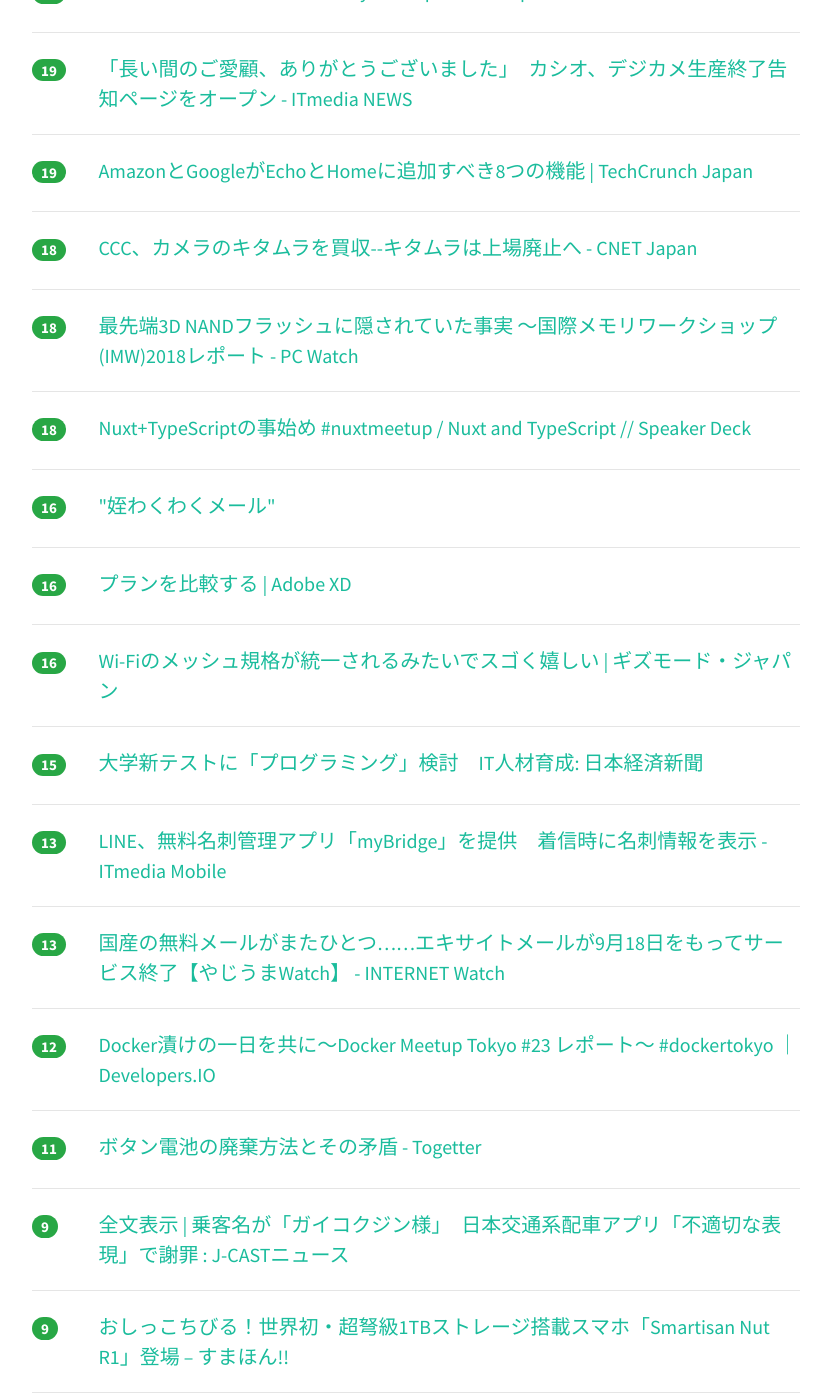
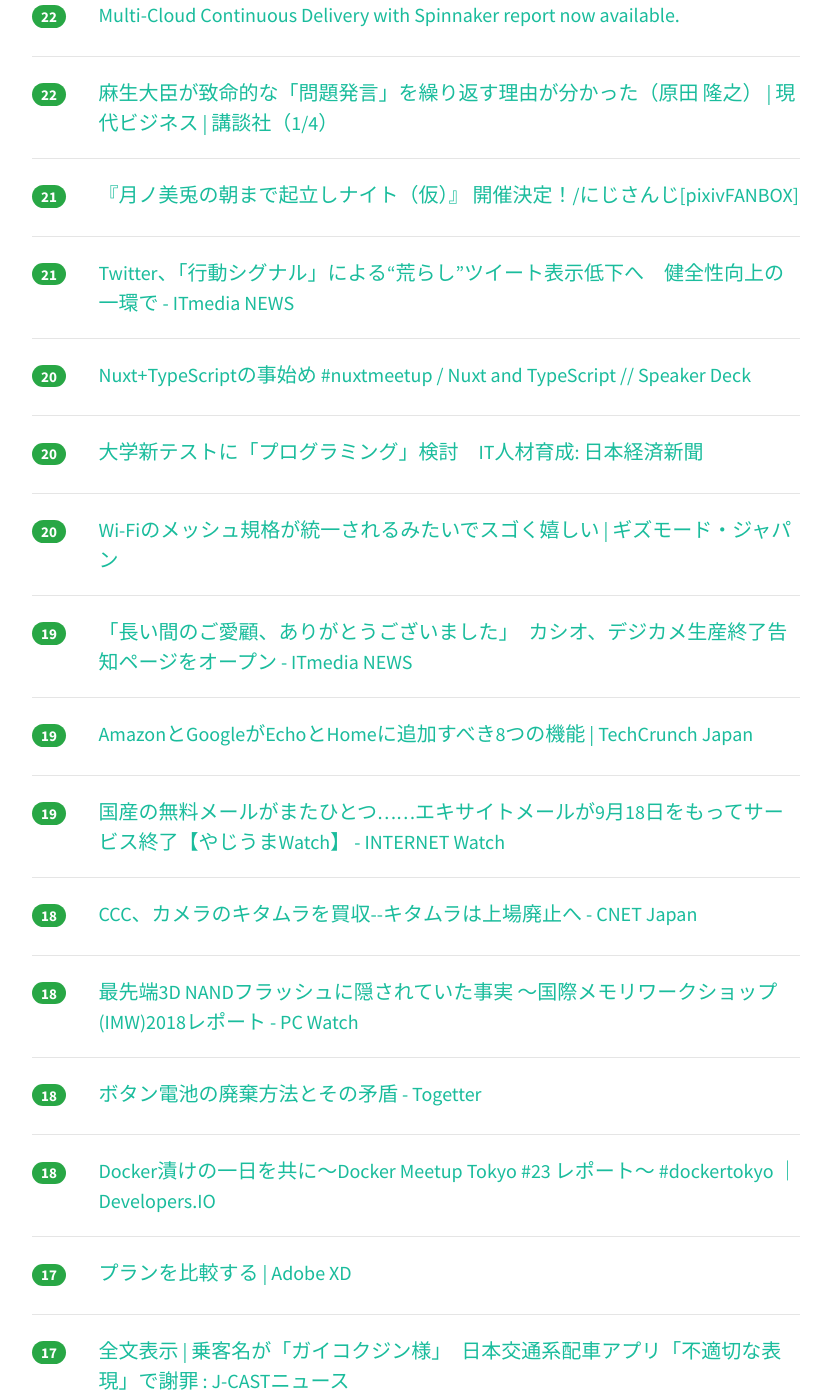
Before and after one commit to yatta47/hatena-matome-site, a Jekyll site: the page built from _posts/2018-05-16-hatena.md, in a window 1280 px wide and 1400 px high, scrolled down 2367 px. Shown: the whole window, without its empty margins (224-1055 px from the left). Built offline with Jekyll 4.4.1, drawn with Linux system fonts in a browser that asks for light colours; nearby versions of some CDN libraries; some of the changed text lies outside the part shown.

Commit message:
Updated 2018-05-16

```diff
--- a/_posts/2018-05-16-hatena.md
+++ b/_posts/2018-05-16-hatena.md
@@ -1,33 +1,38 @@
 ---
 layout: post
 title:  "2018-05-16 はてぶIT"
-date:   2018-05-16 11:01:15
+date:   2018-05-16 12:00:53
 tags: [it-hotentry]
 ---
-37 件のデータあり
+43 件のデータあり
 
 <hr><div class="row">
-<div class="col-1"><span class="badge badge-pill badge-success h2">173</span></div>
+<div class="col-1"><span class="badge badge-pill badge-success h2">206</span></div>
 <div class="col-11"><a href='https://anond.hatelabo.jp/20180515224704' target='_blank'>中古本って、作者にお金は入らないよね？　 無断アップロードも、作者にお..</a></div>
 </div>
 <hr>
 <div class="row">
-<div class="col-1"><span class="badge badge-pill badge-success h2">82</span></div>
+<div class="col-1"><span class="badge badge-pill badge-success h2">105</span></div>
 <div class="col-11"><a href='https://qiita.com/KSRG_Miyabi/items/2a3b5bdca464ec1154d7' target='_blank'>キズナアイとねこますの声を入れ替える機械学習をした - Qiita</a></div>
 </div>
 <hr>
 <div class="row">
-<div class="col-1"><span class="badge badge-pill badge-success h2">48</span></div>
+<div class="col-1"><span class="badge badge-pill badge-success h2">89</span></div>
+<div class="col-11"><a href='https://r25.jp/article/545051307150263563' target='_blank'>限界まで使え。“世界の前澤”が語る「お金を増やす方法」はシンプルだった｜新R25 - 世の中がわかるジブンもいい。</a></div>
+</div>
+<hr>
+<div class="row">
+<div class="col-1"><span class="badge badge-pill badge-success h2">63</span></div>
 <div class="col-11"><a href='https://speakerdeck.com/chie8842/ji-jie-xue-xi-depuroiwozhi-erukontenaji-shu' target='_blank'>機械学習デプロイを支えるコンテナ技術 // Speaker Deck</a></div>
 </div>
 <hr>
 <div class="row">
-<div class="col-1"><span class="badge badge-pill badge-success h2">48</span></div>
+<div class="col-1"><span class="badge badge-pill badge-success h2">63</span></div>
 <div class="col-11"><a href='http://www.minimalist-kenki.net/entry/canva' target='_blank'>無料高機能デザインツール「Canva」でブログアイコン作ってみた - kenkilog</a></div>
 </div>
 <hr>
 <div class="row">
-<div class="col-1"><span class="badge badge-pill badge-success h2">46</span></div>
+<div class="col-1"><span class="badge badge-pill badge-success h2">49</span></div>
 <div class="col-11"><a href='https://tjo.hatenablog.com/entry/2018/05/15/193000' target='_blank'>「データを集める前にデータ分析責任者（データサイエンティスト）を雇うべき」理由とは - 六本木で働くデータサイエンティストのブログ</a></div>
 </div>
 <hr>
@@ -37,8 +42,18 @@ tags: [it-hotentry]
 </div>
 <hr>
 <div class="row">
+<div class="col-1"><span class="badge badge-pill badge-success h2">35</span></div>
+<div class="col-11"><a href='https://note.mu/lotus/n/nc3996da39773' target='_blank'>約4万RTされた「サクッと飲食店を決るアプリ」を作ろうと思った理由｜ren@プロダクトメイカー｜note</a></div>
+</div>
+<hr>
+<div class="row">
 <div class="col-1"><span class="badge badge-pill badge-success h2">34</span></div>
 <div class="col-11"><a href='https://av.watch.impress.co.jp/docs/news/1121966.html' target='_blank'>キタムラをCCCが買収、上場廃止へ。写真プリント店舗やネットサービス強化 - AV Watch</a></div>
+</div>
+<hr>
+<div class="row">
+<div class="col-1"><span class="badge badge-pill badge-success h2">33</span></div>
+<div class="col-11"><a href='http://teineini.net/20180515-evernote-tukaikata/' target='_blank'>Evernote歴8年の私のイマの使い方</a></div>
 </div>
 <hr>
 <div class="row">
@@ -47,28 +62,28 @@ tags: [it-hotentry]
 </div>
 <hr>
 <div class="row">
-<div class="col-1"><span class="badge badge-pill badge-success h2">32</span></div>
-<div class="col-11"><a href='https://r25.jp/article/545051307150263563' target='_blank'>限界まで使え。“世界の前澤”が語る「お金を増やす方法」はシンプルだった｜新R25 - 世の中がわかるジブンもいい。</a></div>
+<div class="col-1"><span class="badge badge-pill badge-success h2">31</span></div>
+<div class="col-11"><a href='http://tkybpp.hatenablog.com/entry/2018/05/16/073000' target='_blank'>【翻訳】「シリコンバレーから生まれた最高の文書」と絶賛されたNetflixのカルチャーガイド全文 - BppLOG</a></div>
 </div>
 <hr>
 <div class="row">
-<div class="col-1"><span class="badge badge-pill badge-success h2">30</span></div>
-<div class="col-11"><a href='https://note.mu/lotus/n/nc3996da39773' target='_blank'>約4万RTされた「サクッと飲食店を決るアプリ」を作ろうと思った理由｜ren@プロダクトメイカー｜note</a></div>
+<div class="col-1"><span class="badge badge-pill badge-success h2">29</span></div>
+<div class="col-11"><a href='https://japan.cnet.com/article/35119191/' target='_blank'>A4用紙と一緒に撮影するだけ--衣服向け採寸アプリ「MeasureBot」 - CNET Japan</a></div>
+</div>
+<hr>
+<div class="row">
+<div class="col-1"><span class="badge badge-pill badge-success h2">29</span></div>
+<div class="col-11"><a href='https://anond.hatelabo.jp/20180515182221' target='_blank'>神はいる</a></div>
+</div>
+<hr>
+<div class="row">
+<div class="col-1"><span class="badge badge-pill badge-success h2">29</span></div>
+<div class="col-11"><a href='https://gigazine.net/news/20180515-high-school-phishing/' target='_blank'>高校生が偽サイトを作り先生のパスワードを盗んで学校のシステムに侵入し生徒の成績を書き換えて逮捕される - GIGAZINE</a></div>
 </div>
 <hr>
 <div class="row">
 <div class="col-1"><span class="badge badge-pill badge-success h2">28</span></div>
-<div class="col-11"><a href='https://japan.cnet.com/article/35119191/' target='_blank'>A4用紙と一緒に撮影するだけ--衣服向け採寸アプリ「MeasureBot」 - CNET Japan</a></div>
-</div>
-<hr>
-<div class="row">
-<div class="col-1"><span class="badge badge-pill badge-success h2">28</span></div>
-<div class="col-11"><a href='http://teineini.net/20180515-evernote-tukaikata/' target='_blank'>Evernote歴8年の私のイマの使い方</a></div>
-</div>
-<hr>
-<div class="row">
-<div class="col-1"><span class="badge badge-pill badge-success h2">27</span></div>
-<div class="col-11"><a href='https://gigazine.net/news/20180515-high-school-phishing/' target='_blank'>高校生が偽サイトを作り先生のパスワードを盗んで学校のシステムに侵入し生徒の成績を書き換えて逮捕される - GIGAZINE</a></div>
+<div class="col-11"><a href='https://www.publickey1.jp/blog/18/fusefuse_openux.html' target='_blank'>モバイルネイティブアプリ開発ツールのFUSE、製品全体を「Fuse Open」としてオープンソースで公開。UXをマークアップで迅速に開発可能 － Publickey</a></div>
 </div>
 <hr>
 <div class="row">
@@ -83,17 +98,12 @@ tags: [it-hotentry]
 <hr>
 <div class="row">
 <div class="col-1"><span class="badge badge-pill badge-success h2">24</span></div>
-<div class="col-11"><a href='https://www.publickey1.jp/blog/18/fusefuse_openux.html' target='_blank'>モバイルネイティブアプリ開発ツールのFUSE、製品全体を「Fuse Open」としてオープンソースで公開。UXをマークアップで迅速に開発可能 － Publickey</a></div>
+<div class="col-11"><a href='https://note.mu/satoshiomiya/n/n1800d951e40e' target='_blank'>ビジネスストーリーをクリアに構造化するツールMessage Map｜Satoshi Omiya｜note</a></div>
 </div>
 <hr>
 <div class="row">
 <div class="col-1"><span class="badge badge-pill badge-success h2">23</span></div>
 <div class="col-11"><a href='https://news.yahoo.co.jp/byline/yamamotoichiro/20180515-00085235/' target='_blank'>FacebookなどSNSを企業広報媒体を活用することのリスク(山本一郎) - 個人 - Yahoo!ニュース</a></div>
-</div>
-<hr>
-<div class="row">
-<div class="col-1"><span class="badge badge-pill badge-success h2">23</span></div>
-<div class="col-11"><a href='https://anond.hatelabo.jp/20180515182221' target='_blank'>神はいる</a></div>
 </div>
 <hr>
 <div class="row">
@@ -103,7 +113,12 @@ tags: [it-hotentry]
 <hr>
 <div class="row">
 <div class="col-1"><span class="badge badge-pill badge-success h2">22</span></div>
-<div class="col-11"><a href='https://note.mu/satoshiomiya/n/n1800d951e40e' target='_blank'>ビジネスストーリーをクリアに構造化するツールMessage Map｜Satoshi Omiya｜note</a></div>
+<div class="col-11"><a href='https://medium.com/netflix-techblog/6040ba83b765' target='_blank'>Multi-Cloud Continuous Delivery with Spinnaker report now available.</a></div>
+</div>
+<hr>
+<div class="row">
+<div class="col-1"><span class="badge badge-pill badge-success h2">22</span></div>
+<div class="col-11"><a href='http://gendai.ismedia.jp/articles/-/55668' target='_blank'>麻生大臣が致命的な「問題発言」を繰り返す理由が分かった（原田 隆之） | 現代ビジネス | 講談社（1/4）</a></div>
 </div>
 <hr>
 <div class="row">
@@ -113,7 +128,22 @@ tags: [it-hotentry]
 <hr>
 <div class="row">
 <div class="col-1"><span class="badge badge-pill badge-success h2">21</span></div>
-<div class="col-11"><a href='https://medium.com/netflix-techblog/6040ba83b765' target='_blank'>Multi-Cloud Continuous Delivery with Spinnaker report now available.</a></div>
+<div class="col-11"><a href='http://www.itmedia.co.jp/news/articles/1805/16/news058.html' target='_blank'>Twitter、「行動シグナル」による“荒らし”ツイート表示低下へ　健全性向上の一環で - ITmedia NEWS</a></div>
+</div>
+<hr>
+<div class="row">
+<div class="col-1"><span class="badge badge-pill badge-success h2">20</span></div>
+<div class="col-11"><a href='https://speakerdeck.com/sue71/nuxt-and-typescript' target='_blank'>Nuxt+TypeScriptの事始め #nuxtmeetup / Nuxt and TypeScript // Speaker Deck</a></div>
+</div>
+<hr>
+<div class="row">
+<div class="col-1"><span class="badge badge-pill badge-success h2">20</span></div>
+<div class="col-11"><a href='https://r.nikkei.com/article/DGXMZO30535270V10C18A5EE8000?s=2' target='_blank'>大学新テストに「プログラミング」検討　IT人材育成: 日本経済新聞</a></div>
+</div>
+<hr>
+<div class="row">
+<div class="col-1"><span class="badge badge-pill badge-success h2">20</span></div>
+<div class="col-11"><a href='https://www.gizmodo.jp/2018/05/wifi-easymesh.html' target='_blank'>Wi-Fiのメッシュ規格が統一されるみたいでスゴく嬉しい | ギズモード・ジャパン</a></div>
 </div>
 <hr>
 <div class="row">
@@ -124,6 +154,11 @@ tags: [it-hotentry]
 <div class="row">
 <div class="col-1"><span class="badge badge-pill badge-success h2">19</span></div>
 <div class="col-11"><a href='https://jp.techcrunch.com/2018/05/15/2018-05-14-the-8-features-amazon-and-google-must-add-to-the-echo-and-home/' target='_blank'>AmazonとGoogleがEchoとHomeに追加すべき8つの機能 | TechCrunch Japan</a></div>
+</div>
+<hr>
+<div class="row">
+<div class="col-1"><span class="badge badge-pill badge-success h2">19</span></div>
+<div class="col-11"><a href='https://internet.watch.impress.co.jp/docs/yajiuma/1121972.html' target='_blank'>国産の無料メールがまたひとつ……エキサイトメールが9月18日をもってサービス終了【やじうまWatch】 - INTERNET Watch</a></div>
 </div>
 <hr>
 <div class="row">
@@ -138,7 +173,22 @@ tags: [it-hotentry]
 <hr>
 <div class="row">
 <div class="col-1"><span class="badge badge-pill badge-success h2">18</span></div>
-<div class="col-11"><a href='https://speakerdeck.com/sue71/nuxt-and-typescript' target='_blank'>Nuxt+TypeScriptの事始め #nuxtmeetup / Nuxt and TypeScript // Speaker Deck</a></div>
+<div class="col-11"><a href='https://togetter.com/li/1227666' target='_blank'>ボタン電池の廃棄方法とその矛盾 - Togetter</a></div>
+</div>
+<hr>
+<div class="row">
+<div class="col-1"><span class="badge badge-pill badge-success h2">18</span></div>
+<div class="col-11"><a href='https://dev.classmethod.jp/server-side/docker-server-side/report-dockertokyo-23/' target='_blank'>Docker漬けの一日を共に〜Docker Meetup Tokyo #23 レポート〜 #dockertokyo ｜ Developers.IO</a></div>
+</div>
+<hr>
+<div class="row">
+<div class="col-1"><span class="badge badge-pill badge-success h2">17</span></div>
+<div class="col-11"><a href='https://www.adobe.com/jp/products/xd/compare-plans.html' target='_blank'>プランを比較する | Adobe XD</a></div>
+</div>
+<hr>
+<div class="row">
+<div class="col-1"><span class="badge badge-pill badge-success h2">17</span></div>
+<div class="col-11"><a href='https://www.j-cast.com/2018/05/15328701.html?p=all' target='_blank'>全文表示 | 乗客名が「ガイコクジン様」　日本交通系配車アプリ「不適切な表現」で謝罪 : J-CASTニュース</a></div>
 </div>
 <hr>
 <div class="row">
@@ -147,47 +197,27 @@ tags: [it-hotentry]
 </div>
 <hr>
 <div class="row">
-<div class="col-1"><span class="badge badge-pill badge-success h2">16</span></div>
-<div class="col-11"><a href='https://www.adobe.com/jp/products/xd/compare-plans.html' target='_blank'>プランを比較する | Adobe XD</a></div>
-</div>
-<hr>
-<div class="row">
-<div class="col-1"><span class="badge badge-pill badge-success h2">16</span></div>
-<div class="col-11"><a href='https://www.gizmodo.jp/2018/05/wifi-easymesh.html' target='_blank'>Wi-Fiのメッシュ規格が統一されるみたいでスゴく嬉しい | ギズモード・ジャパン</a></div>
-</div>
-<hr>
-<div class="row">
 <div class="col-1"><span class="badge badge-pill badge-success h2">15</span></div>
-<div class="col-11"><a href='https://r.nikkei.com/article/DGXMZO30535270V10C18A5EE8000?s=2' target='_blank'>大学新テストに「プログラミング」検討　IT人材育成: 日本経済新聞</a></div>
-</div>
-<hr>
-<div class="row">
-<div class="col-1"><span class="badge badge-pill badge-success h2">13</span></div>
 <div class="col-11"><a href='http://www.itmedia.co.jp/mobile/articles/1805/15/news103.html' target='_blank'>LINE、無料名刺管理アプリ「myBridge」を提供　着信時に名刺情報を表示 - ITmedia Mobile</a></div>
 </div>
 <hr>
 <div class="row">
-<div class="col-1"><span class="badge badge-pill badge-success h2">13</span></div>
-<div class="col-11"><a href='https://internet.watch.impress.co.jp/docs/yajiuma/1121972.html' target='_blank'>国産の無料メールがまたひとつ……エキサイトメールが9月18日をもってサービス終了【やじうまWatch】 - INTERNET Watch</a></div>
+<div class="col-1"><span class="badge badge-pill badge-success h2">14</span></div>
+<div class="col-11"><a href='https://www.fastly.com/blog/headers-we-dont-want/' target='_blank'>The headers we don't want</a></div>
 </div>
 <hr>
 <div class="row">
-<div class="col-1"><span class="badge badge-pill badge-success h2">12</span></div>
-<div class="col-11"><a href='https://dev.classmethod.jp/server-side/docker-server-side/report-dockertokyo-23/' target='_blank'>Docker漬けの一日を共に〜Docker Meetup Tokyo #23 レポート〜 #dockertokyo ｜ Developers.IO</a></div>
+<div class="col-1"><span class="badge badge-pill badge-success h2">14</span></div>
+<div class="col-11"><a href='https://www.fastly.com/blog/headers-we-dont-want' target='_blank'>The headers we don't want</a></div>
 </div>
 <hr>
 <div class="row">
-<div class="col-1"><span class="badge badge-pill badge-success h2">11</span></div>
-<div class="col-11"><a href='https://togetter.com/li/1227666' target='_blank'>ボタン電池の廃棄方法とその矛盾 - Togetter</a></div>
+<div class="col-1"><span class="badge badge-pill badge-success h2">14</span></div>
+<div class="col-11"><a href='https://shiropen.com/seamless/vr-monoperfcap' target='_blank'>単眼カメラで撮影した映像を入力に、人の姿勢推定から着用する衣服まで再構築するマーカレスパフォーマンスキャプチャ技術を発表 | Seamless</a></div>
 </div>
 <hr>
 <div class="row">
-<div class="col-1"><span class="badge badge-pill badge-success h2">9</span></div>
-<div class="col-11"><a href='https://www.j-cast.com/2018/05/15328701.html?p=all' target='_blank'>全文表示 | 乗客名が「ガイコクジン様」　日本交通系配車アプリ「不適切な表現」で謝罪 : J-CASTニュース</a></div>
-</div>
-<hr>
-<div class="row">
-<div class="col-1"><span class="badge badge-pill badge-success h2">9</span></div>
+<div class="col-1"><span class="badge badge-pill badge-success h2">10</span></div>
 <div class="col-11"><a href='https://smhn.info/201805-smartisan-r1-spec-matome' target='_blank'>おしっこちびる！世界初・超弩級1TBストレージ搭載スマホ「Smartisan Nut R1」登場 – すまほん!!</a></div>
 </div>
 <hr>
```
